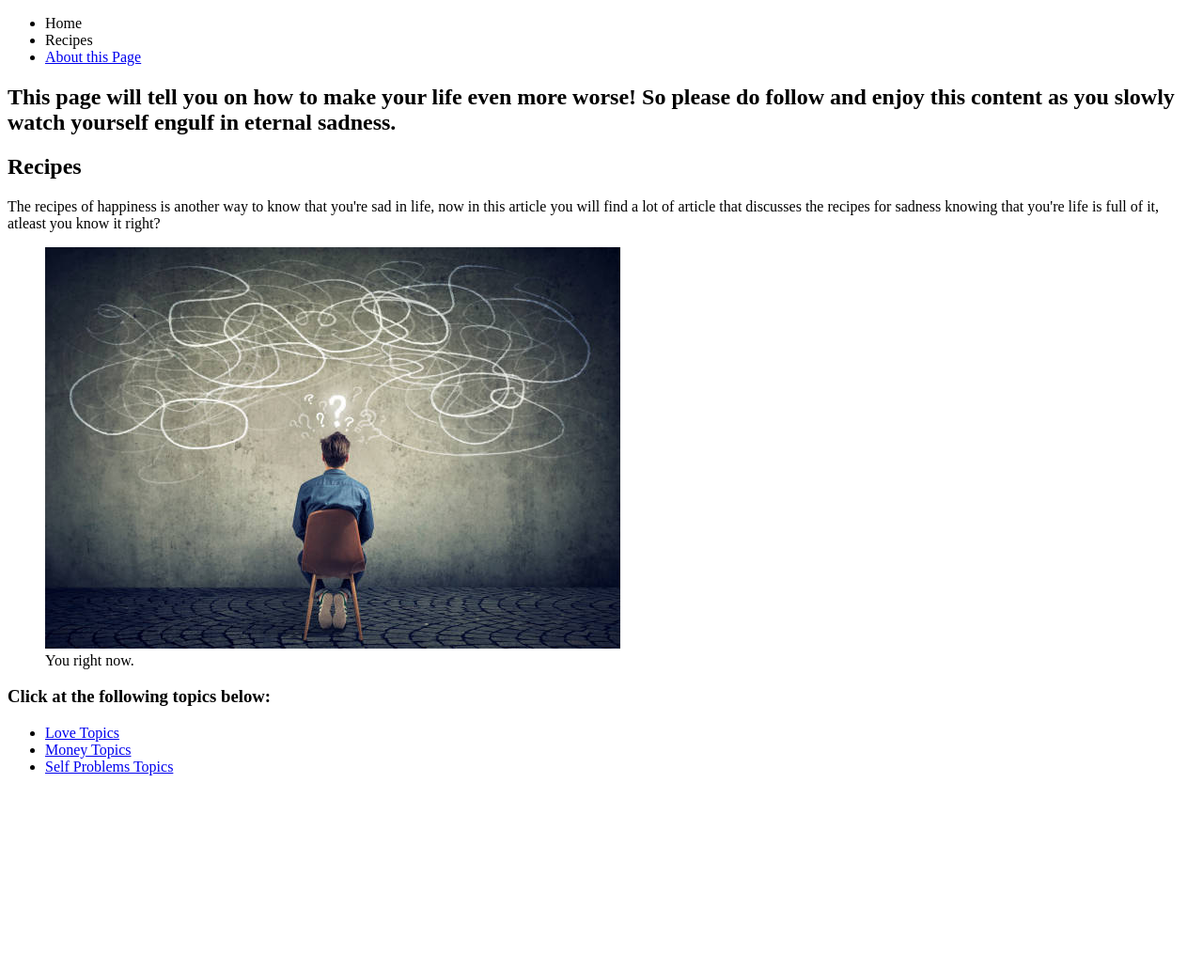
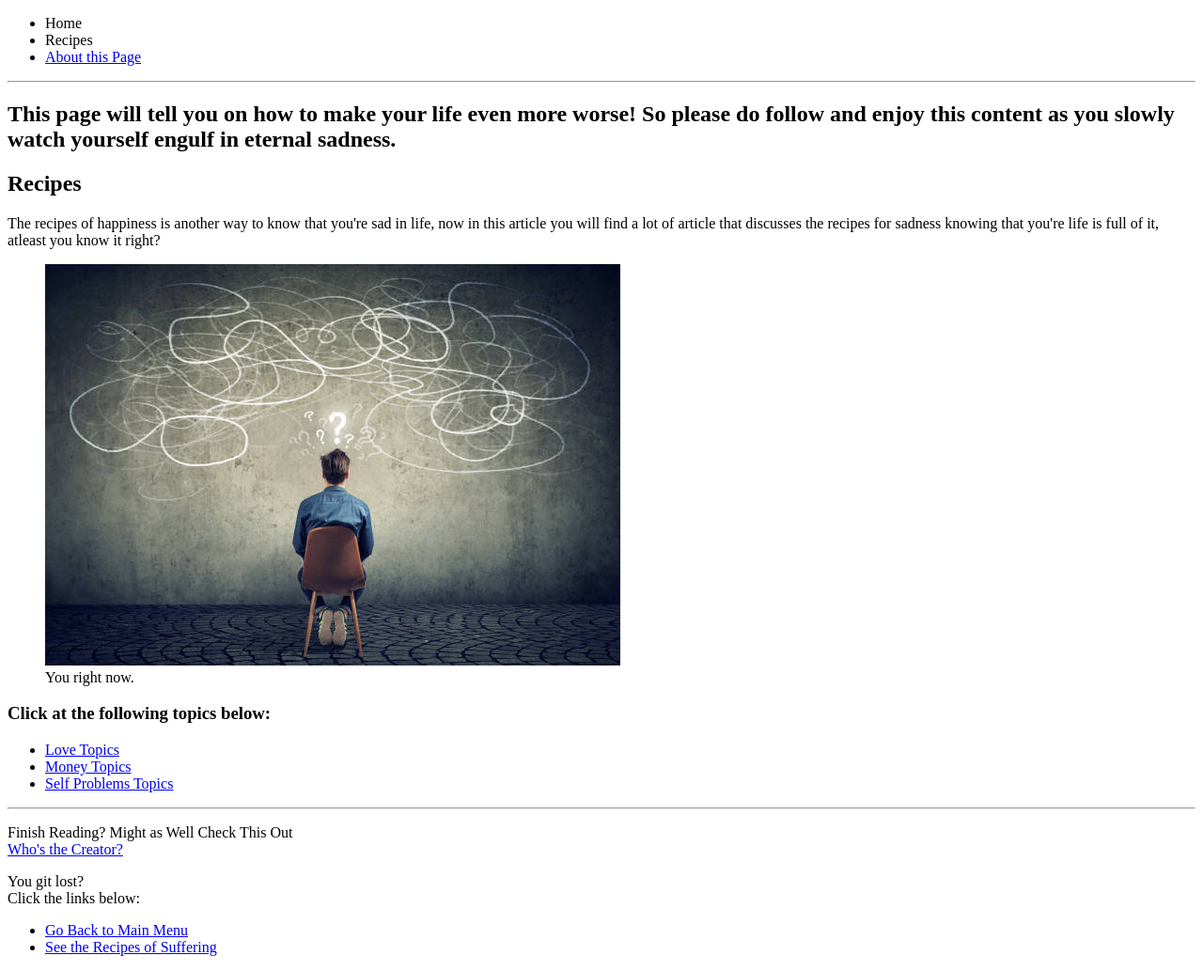
Before and after one commit to Anthony-0801/relearning-html, a plain HTML site: page index.html in a window 1280 px wide. Shown: the whole page at 94% size. Before the commit the page ends 841 px from the top, so only its background shows below. Drawn offline with Linux system fonts and the light colour scheme.

Commit message:
Changes in index file and added footer and about
Added some footer content and about content

```diff
--- a/index.html
+++ b/index.html
@@ -4,6 +4,7 @@
         <meta charset="UTF-8">
         <meta name="viewport"  content="width: device-width, initial-scale=1.0">
         <title>Recipe of Suffering</title>
+        <link rel="import" href="footer.html">
     </head>
 
     <body>
@@ -14,7 +15,7 @@
                 <li id="about"><a href="about.html">About this Page</a></li>
             </ul>
         </nav>
-
+        <hr>
         <header>
         <article>
             <h1>This page will tell you on how to make your life even more worse! So please do follow
@@ -41,6 +42,25 @@
             </ul>
         </main>
 
+        <footer>
+            <article>
+                <hr>
+                <p>Finish Reading? Might as Well Check This Out
+                    <br>
+                    <a href="https://r.mtdv.me/0K9gq5ndFY">Who's the Creator?</a>
+                </p>
 
+                <p>You git lost? <br>
+                    Click the links below:
+                </p>
+            </article>
+
+            <nav>
+                <ul>
+                    <li><a href="index.html">Go Back to Main Menu</a></li>
+                    <li><a href="recipes.html">See the Recipes of Suffering</a></li>
+                </ul>
+            </nav>
+        </footer>
     </body>
 </html>
```
Also changed, not shown: about.html (+1 -6 lines).
